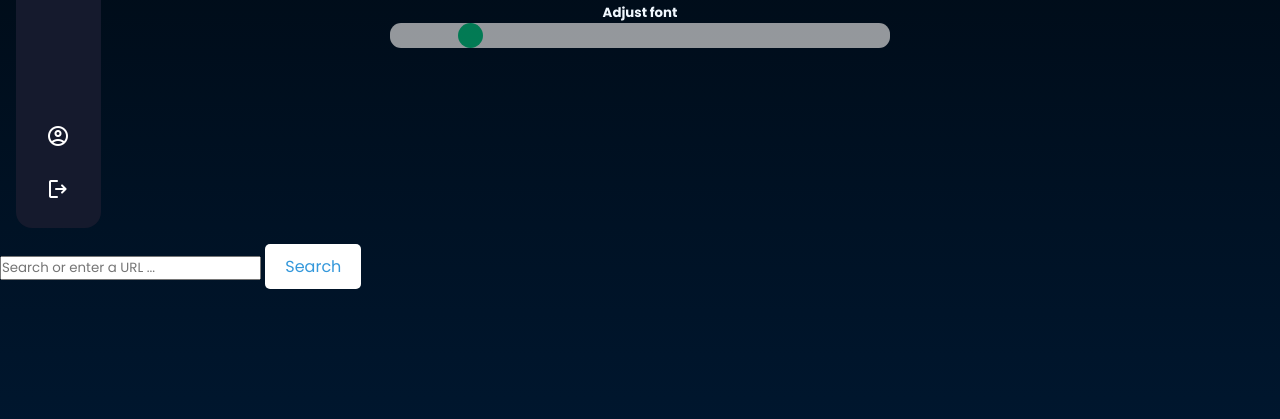
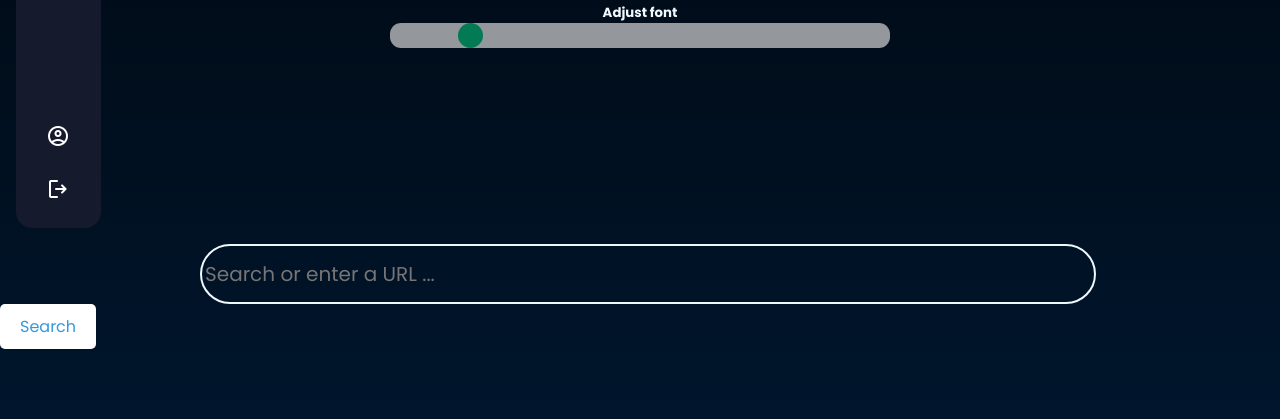
Before and after one commit to AYUSHKHAIRE/web-view, a Django app: template accessweb/templates/browse/main.html in a window 1280 px wide. Shown: the part 556-975 px from the top of the page. Run offline with Django 5.2, Linux system fonts and the light colour scheme; the template is opened without the code that fills it, so the values that code supplies are empty; parts of the project's set-up code (start-up, migrations or seed data) failed here and were passed over.

Commit message:
adding search functionality

```diff
--- a/accessweb/static/css/style.css
+++ b/accessweb/static/css/style.css
@@ -138,6 +138,20 @@ body {
   position: absolute;
   bottom: 30px;
   width: 100%;
+}
+
+/* search  */
+
+.search{
+  background-color: transparent;
+  border: 2px solid aliceblue;
+  color: #d3d3d3;
+  padding: 3px;
+  height: 60px;
+  border-radius: 30px;
+  margin: 0px 200px;
+  width: 70%;
+  font-size: 20px;
 }
 /* Responsive media query code for small screens */
 @media (max-width: 1024px) {
```
